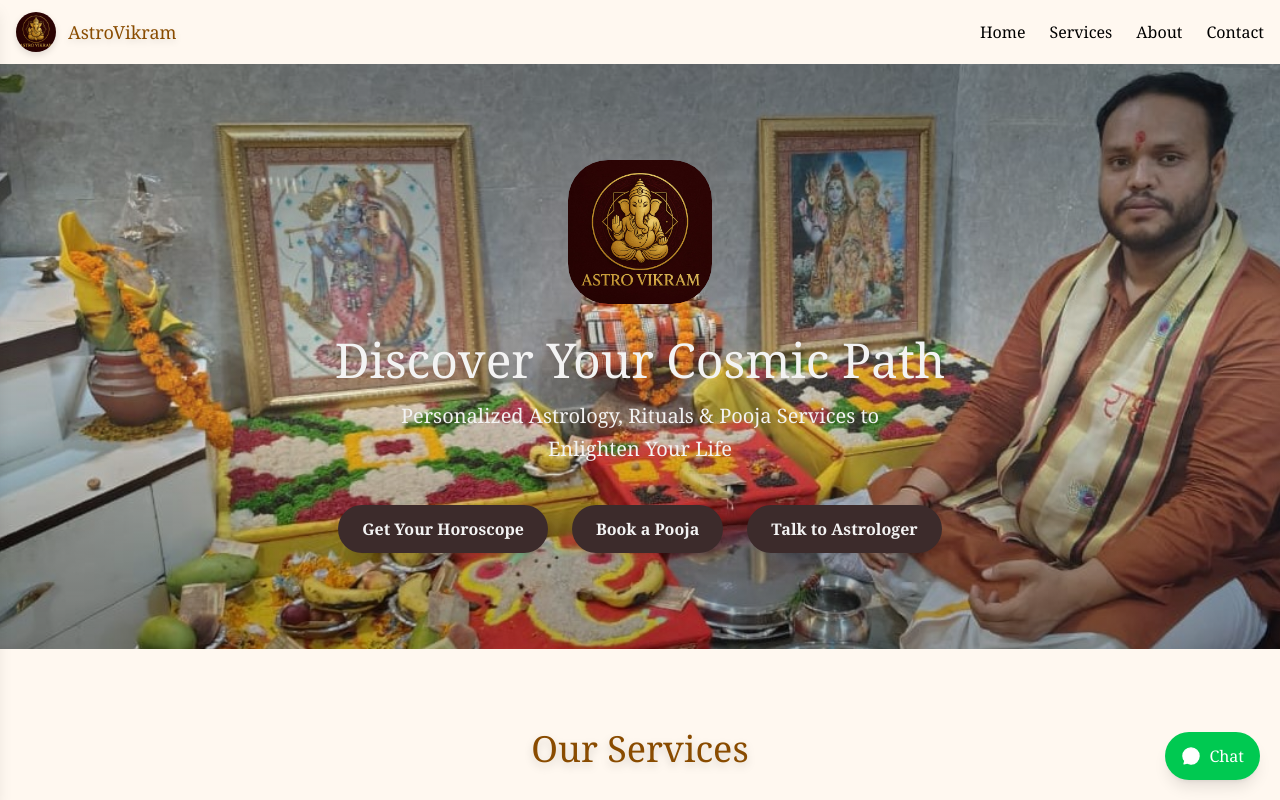
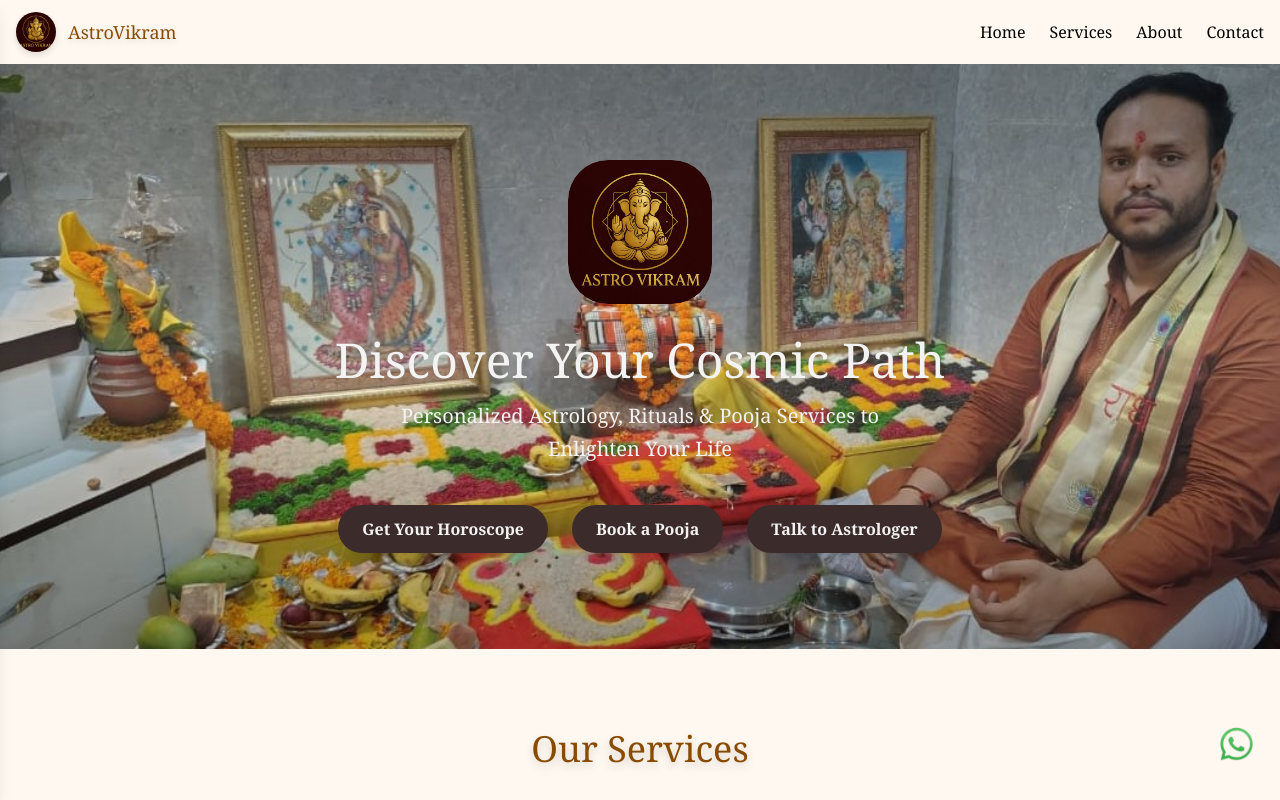
Before and after one commit to Rahul251202/astrolger1, a React (Vite) app: page / in a window 1280 px wide. Shown: the top 800 px of the page. Built offline with nearby package versions, Linux system fonts and the light colour scheme.

Commit message:
add whatsapp

```diff
--- a/src/App.jsx
+++ b/src/App.jsx
@@ -1,6 +1,7 @@
 import React from "react";
 import { BrowserRouter as Router, Routes, Route } from "react-router-dom";
 import "./App.css";
+import whatsapplogo from "./assets/whatsapp.png";
 
 // Components
 import Navbar from "./Components/Navbar";
@@ -51,28 +52,14 @@ function HomePage() {
   href="https://wa.me/7503183147?text=Hi%2C%20I%20am%20interested%20in%20your%20services"
   target="_blank"
   rel="noopener noreferrer"
-        className="fixed bottom-5 right-5 z-50 bg-green-500 hover:bg-green-600 text-white px-4 py-3 rounded-full shadow-lg flex items-center space-x-2 transition-all duration-300"
+  className="fixed bottom-5 right-1 z-50  px-4 py-3 flex items-center space-x-2 transition-all duration-300"
 >
-        <svg
-          xmlns="http://www.w3.org/2000/svg"
-          fill="white"
-          viewBox="0 0 24 24"
-          strokeWidth={1.5}
-          stroke="currentColor"
-          className="w-5 h-5"
-        >
-          <path
-            strokeLinecap="round"
-            strokeLinejoin="round"
-            d="M2.25 12c0 2.29.894 4.373 2.347 5.905l-1.01 3.57 3.57-1.01A9.728 9.728 0 0012 21.75c5.385 0 9.75-4.365 9.75-9.75S17.385 2.25 12 2.25 2.25 6.615 2.25 12z"
+  <img
+    src={whatsapplogo}
+    alt="WhatsApp"
+    className="w-12 h-12"
   />
-          <path
-            strokeLinecap="round"
-            strokeLinejoin="round"
-            d="M8.625 12c0 .621.126 1.215.354 1.758a.75.75 0 01-.078.753l-.684 1.14a.375.375 0 00.413.55c1.482-.27 2.865-.953 3.953-2.04s1.771-2.47 2.04-3.953a.375.375 0 00-.55-.413l-1.14.684a.75.75 0 01-.753.078A3.369 3.369 0 0012 8.625a3.375 3.375 0 00-3.375 3.375z"
-          />
-        </svg>
-        <span className="hidden sm:inline">Chat</span>
+
 </a>
     </div>
   );
--- a/src/Components/About.jsx
+++ b/src/Components/About.jsx
@@ -1,6 +1,6 @@
 import React from "react";
 import { motion } from "framer-motion";
-import vivah from "../assets/vivahh.jpg";
+import vivah from "../assets/grih.jpeg";
 import baglamukhiImg from "../assets/baglamukhii.jpg";
 import rudra from "../assets/rudrakash.jpg";
 import phto from "../assets/bg-vikr.jpg";
--- a/src/Pages/GemstonePage.jsx
+++ b/src/Pages/GemstonePage.jsx
@@ -13,7 +13,7 @@ const gemstones = [
     image: Ruby,
     origin: "Burma",
     rate: "₹19,545",
-    whatsappMessage: "नमस्ते, मैं पुखराज रत्न खरीदना चाहता हूँ। कृपया जानकारी दें।",
+    whatsappMessage: "नमस्ते, मैं रूबी 4.67 कैरेट रत्न खरीदना चाहता हूँ। कृपया जानकारी दें।",
   },
    {
     name: "Ruby 6.52 Carats",
@@ -21,7 +21,7 @@ const gemstones = [
 
     origin: "Burma",
     rate: "₹38560",
-    whatsappMessage: "नमस्ते, मैं पुखराज रत्न खरीदना चाहता हूँ। कृपया जानकारी दें।",
+    whatsappMessage: "नमस्ते, मैं रूबी 6.52 कैरेट रत्न खरीदना चाहता हूँ। कृपया जानकारी दें।",
   },
    {
     name: "Emerald 7.25 Carats",
@@ -29,7 +29,7 @@ const gemstones = [
 
     origin: "Zambia",
     rate: "₹46580",
-    whatsappMessage: "नमस्ते, मैं पुखराज रत्न खरीदना चाहता हूँ। कृपया जानकारी दें।",
+    whatsappMessage: "नमस्ते, मैं पन्ना 7.25 कैरेट रत्न खरीदना चाहता हूँ। कृपया जानकारी दें।",
   },
    {
     name: "Emerald 8.50 Carats",
@@ -37,7 +37,7 @@ const gemstones = [
 
     origin: "Zambia",
     rate: "₹37800",
-    whatsappMessage: "नमस्ते, मैं पुखराज रत्न खरीदना चाहता हूँ। कृपया जानकारी दें।",
+    whatsappMessage: "नमस्ते, मैं पन्ना 8.50 कैरेट रत्न खरीदना चाहता हूँ। कृपया जानकारी दें।",
   },
    {
     name: "Blue Sapphire 5.25 Carats",
@@ -45,7 +45,7 @@ const gemstones = [
 
     origin: "Sri Lanka",
     rate: "₹30250",
-    whatsappMessage: "नमस्ते, मैं पुखराज रत्न खरीदना चाहता हूँ। कृपया जानकारी दें।",
+    whatsappMessage: "नमस्ते, मैं नीला नीलम 5.25 कैरेट रत्न खरीदना चाहता हूँ। कृपया जानकारी दें।",
   },
 
     {
@@ -54,7 +54,7 @@ const gemstones = [
 
     origin: "Bangkok",
     rate: "₹16180",
-    whatsappMessage: "नमस्ते, मैं पुखराज रत्न खरीदना चाहता हूँ। कृपया जानकारी दें।",
+    whatsappMessage: "नमस्ते, मैं नीलम 8.50 कैरेट रत्न खरीदना चाहता हूँ। कृपया जानकारी दें।",
   },
   // Add more gemstones as needed
 ];
--- a/src/Pages/PoojaPage.jsx
+++ b/src/Pages/PoojaPage.jsx
@@ -41,7 +41,7 @@ const PoojaPage = () => {
 
     {/* WhatsApp Contact Button */}
     <a
-      href="https://wa.me/919354771199?text=Hi,%20I'm%20interested%20in%20booking%20a%20personalized%20pooja%20ritual."
+      href="https://wa.me/917503183147?text=Hi,%20I'm%20interested%20in%20booking%20a%20personalized%20pooja%20ritual."
       target="_blank"
       rel="noopener noreferrer"
       className="inline-block mt-6 bg-green-500 hover:bg-green-600 text-white font-semibold py-2 px-4 rounded-full shadow-md transition"
```
Also changed, not shown: src/assets/grih.jpeg (added), src/assets/whatsapp.png (added). Lines whose indentation alone changed are shown as unchanged.
